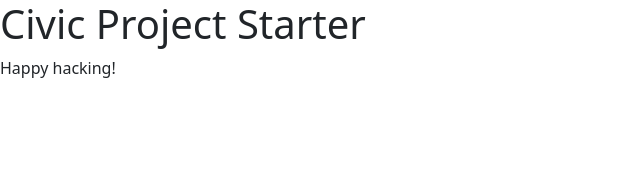
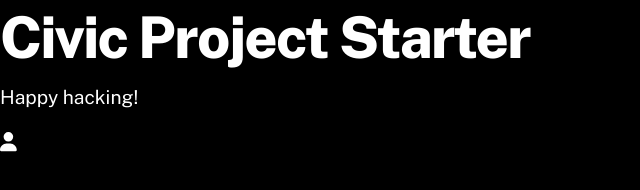
Before and after one commit to afomi/project-template, a website: page index.html in a window 1280 px wide. Shown: the whole page, without its empty margins (0-640 px from the left). Drawn offline with nearby package versions, Linux system fonts and the light colour scheme.

Commit message:
add custom styles and update starter page

```diff
--- a/index.html
+++ b/index.html
@@ -5,10 +5,14 @@
     <title>Civic Hacking Project Template</title>
     <meta name="viewport" content="width=device-width, initial-scale=1.0">
     <link rel="stylesheet" href="./node_modules/bootstrap/dist/css/bootstrap.min.css">
+    <link rel="stylesheet" href="./assets/css/style.css">
+    <script defer src="./node_modules/@fortawesome/fontawesome-free/js/all.js"></script>
+
 </head>
 <body>
     <h1>Civic Project Starter</h1>
     <p>Happy hacking!</p>
+    <i class="fas fa-user"></i>
     <script src="./node_modules/bootstrap/dist/js/bootstrap.min.js"></script>
 </body>
 </html>
```
